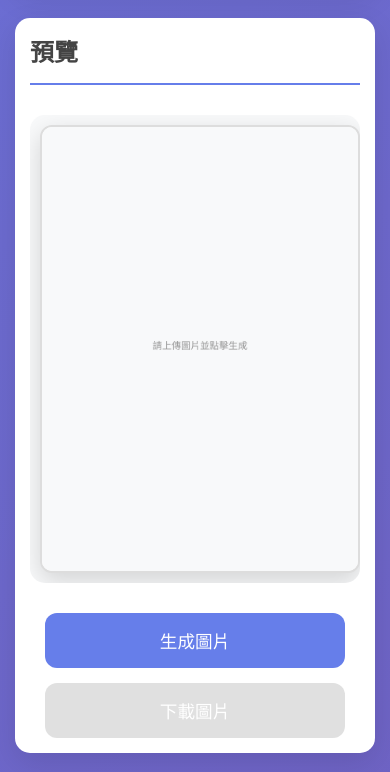
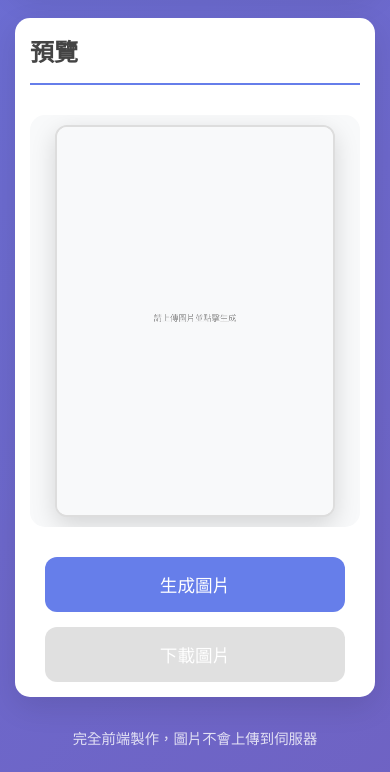
Before and after one commit to tonyonier99/Image-description-generator, a plain HTML site: page index.html in a window 390 px wide. Shown: the part 2042-2814 px from the top of the page. Drawn offline with Linux system fonts and the light colour scheme.

Commit message:
Update style.css

```diff
--- a/style.css
+++ b/style.css
@@ -351,16 +351,18 @@ section h2 {
     box-shadow: 0 0 0 3px rgba(102, 126, 234, 0.1);
 }
 
-/* Preview Section - Canvas 恢復正常一倍大小 */
+/* Preview Section - Canvas 正常一倍大小並正確置中 */
 .preview-container {
     text-align: center;
     margin-bottom: 30px;
-    overflow: auto;
     padding: 30px;
     background: #f8f9fa;
     border-radius: 15px;
-    /* 調整容器高度以適應正常大小的Canvas */
-    max-height: none;
+    /* 確保容器能正確置中內容 */
+    display: flex;
+    flex-direction: column;
+    align-items: center;
+    justify-content: center;
 }
 
 #canvas {
@@ -371,13 +373,12 @@ section h2 {
     border-radius: 12px;
     box-shadow: 0 8px 25px rgba(0,0,0,0.15);
     background: white;
+    /* 確保Canvas居中 */
     display: block;
     margin: 0 auto;
     image-rendering: auto;
     image-rendering: crisp-edges;
     image-rendering: -webkit-optimize-contrast;
-    /* 確保大尺寸Canvas不會破壞布局 */
-    max-width: calc(100vw - 100px);
 }
 
 .action-buttons {
@@ -386,6 +387,7 @@ section h2 {
     justify-content: center;
     flex-wrap: wrap;
     margin-top: 30px;
+    width: 100%;
 }
 
 .btn {
@@ -483,7 +485,7 @@ footer {
     }
 
     section {
-        padding: 25px;
+        padding: 20px;
     }
 
     /* 手機版模板改為上下排列 */
@@ -497,22 +499,29 @@ footer {
         height: 392px;
     }
 
-    /* 手機版Canvas適中大小 */
-    #canvas {
-        width: 400px;
-        height: 560px;
-        max-width: calc(100vw - 50px);
+    /* 手機版Canvas置中優化 */
+    .preview-container {
+        padding: 15px;
+        /* 確保手機版也能正確置中 */
+        overflow-x: auto;
+        overflow-y: visible;
     }
 
-    .preview-container {
-        padding: 15px;
-        overflow-x: auto; /* 允許水平滾動 */
+    #canvas {
+        width: 320px;
+        height: 448px;
+        /* 手機版強制置中 */
+        margin: 0 auto;
+        display: block;
+        /* 確保不超出容器 */
+        max-width: 100%;
     }
 
     .action-buttons {
         flex-direction: column;
         align-items: center;
         gap: 15px;
+        width: 100%;
     }
 
     .btn {
@@ -528,24 +537,26 @@ footer {
         font-size: 1.5rem;
     }
 
+    section {
+        padding: 15px;
+    }
+
     .template-preview {
         max-width: 240px;
         height: 336px;
     }
 
-    /* 小螢幕Canvas縮小 */
-    #canvas {
-        width: 320px;
-        height: 448px;
-        max-width: calc(100vw - 40px);
-    }
-
+    /* 小螢幕Canvas進一步調整 */
     .preview-container {
         padding: 10px;
     }
 
-    section {
-        padding: 15px;
+    #canvas {
+        width: 280px;
+        height: 392px;
+        /* 確保在小螢幕上也能居中 */
+        margin: 0 auto;
+        max-width: calc(100% - 20px);
     }
 }
 
@@ -555,10 +566,11 @@ footer {
         height: 280px;
     }
 
-    /* 極小螢幕Canvas進一步縮小 */
+    /* 極小螢幕Canvas */
     #canvas {
-        width: 280px;
-        height: 392px;
-        max-width: calc(100vw - 30px);
+        width: 240px;
+        height: 336px;
+        margin: 0 auto;
+        max-width: calc(100% - 10px);
     }
 }
```
